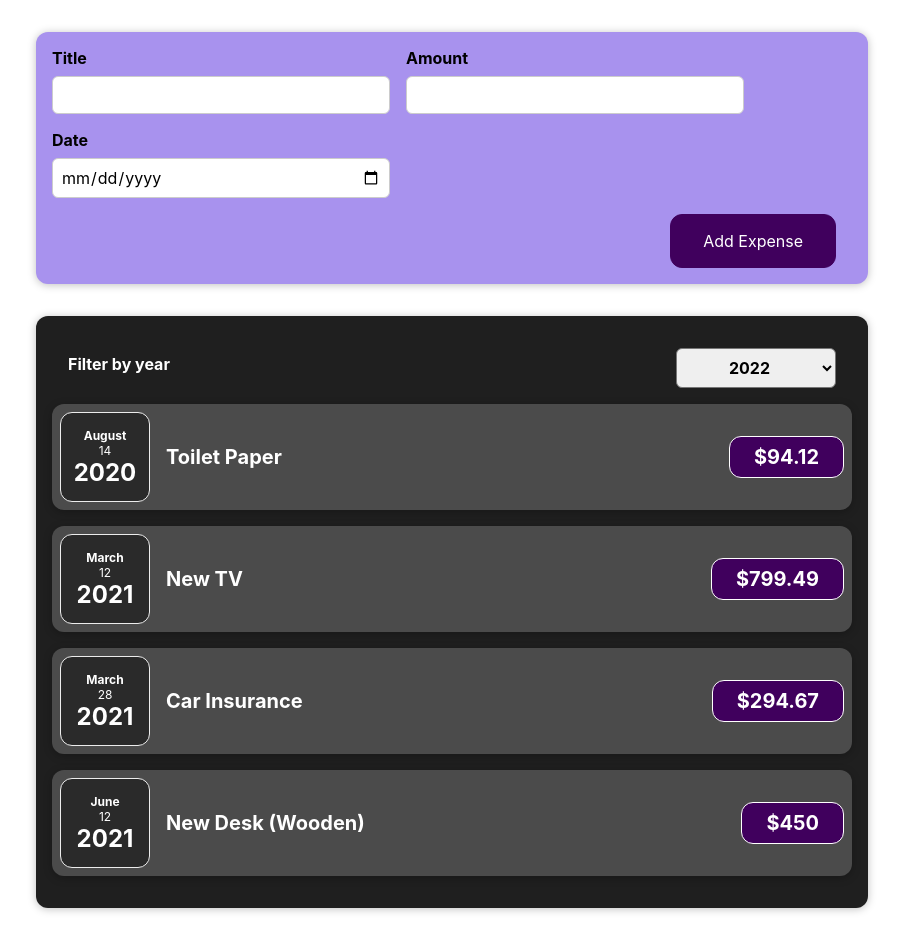
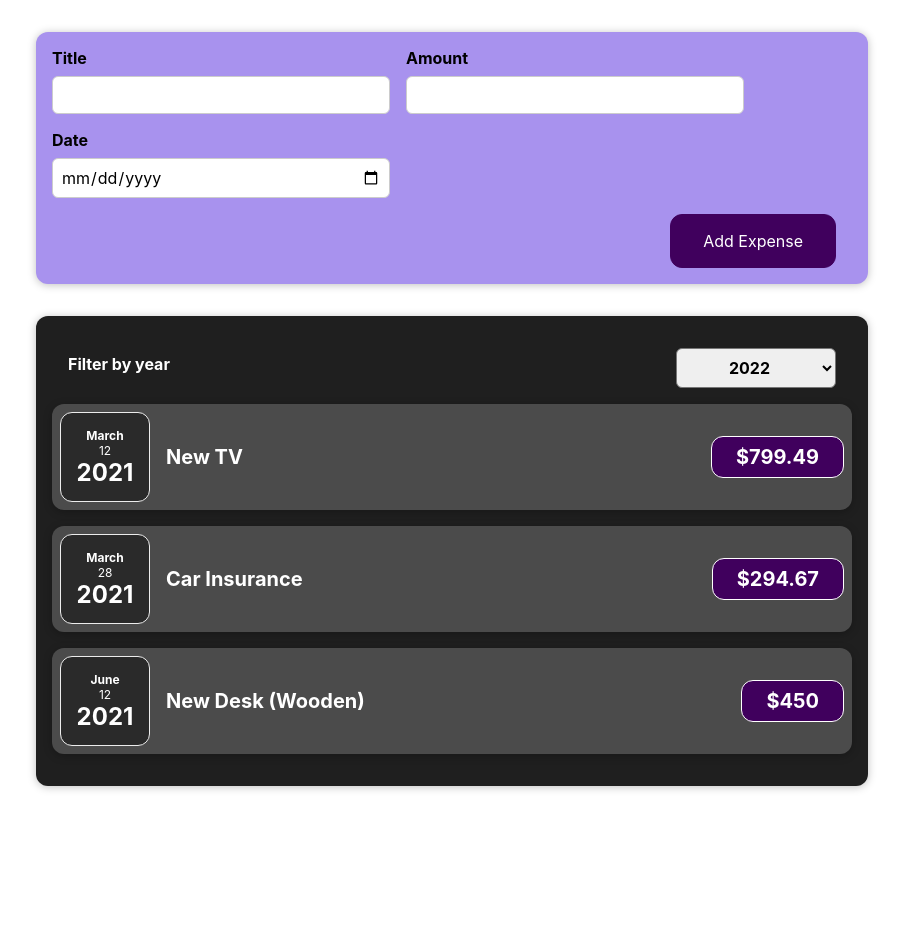
Before and after one commit to uzairqq/expense-tracker-app, a React (Create React App) app: page / in a window 1280 px wide. Shown: the whole page, without its empty margins (188-1091 px from the left). After the commit the page ends 818 px from the top, so only its background shows below. Built offline with nearby package versions, Linux system fonts and the light colour scheme.

Commit message:
Filter Selected year

```diff
--- a/src/App.js
+++ b/src/App.js
@@ -29,13 +29,13 @@ const DUMMY_EXPENSES = [
   },
 ];
 
-const App = () => {
+const App = (props) => {
   const [expenses, setExpenses] = useState(DUMMY_EXPENSES);
 
   const addExpenseHandler = (expense) => {
     // setExpenses([expense, ...expenses]); one method to update update state.
     setExpenses((previousExpenses) => {
-      return [...previousExpenses, expense];
+      return [expense, ...previousExpenses];
     }); //update state based on previous state.
   };
 
--- a/src/components/ExpenseFilter/ExpenseFilter.js
+++ b/src/components/ExpenseFilter/ExpenseFilter.js
@@ -8,7 +8,7 @@ const ExpenseFilter = (props) => {
     <div className="expenses-filter">
       <div className="expenses-filter__control">
         <label>Filter by year</label>
-        <select onChange={handleYearChange}>
+        <select  onChange={handleYearChange}>
           <option value="2022">2022</option>
           <option value="2021">2021</option>
           <option value="2020">2020</option>
--- a/src/components/Expenses/Expenses.js
+++ b/src/components/Expenses/Expenses.js
@@ -4,18 +4,21 @@ import ExpenseItem from "./ExpenseItem";
 import "./Expenses.css";
 
 const Expenses = (props) => {
-  const [year, setSelectedYear] = useState("");
+  const [year, setSelectedYear] = useState("2021");
   const handleSelectedYear = (year) => {
-    console.log(year);
     setSelectedYear(year);
   };
+
+  const filteredExpenses = props.expenses.filter((expense) => {
+    return expense.date.getFullYear().toString() === year;
+  });
 
   return (
     <div className="expenses">
       <div>
-        <ExpenseFilter onYearSelected={handleSelectedYear} />
+        <ExpenseFilter selected={year} onYearSelected={handleSelectedYear} />
       </div>
-      {props.expenses.map((expense) => (
+      {filteredExpenses.map((expense) => (
         <ExpenseItem
           key={expense.id}
           title={expense.title}
```
